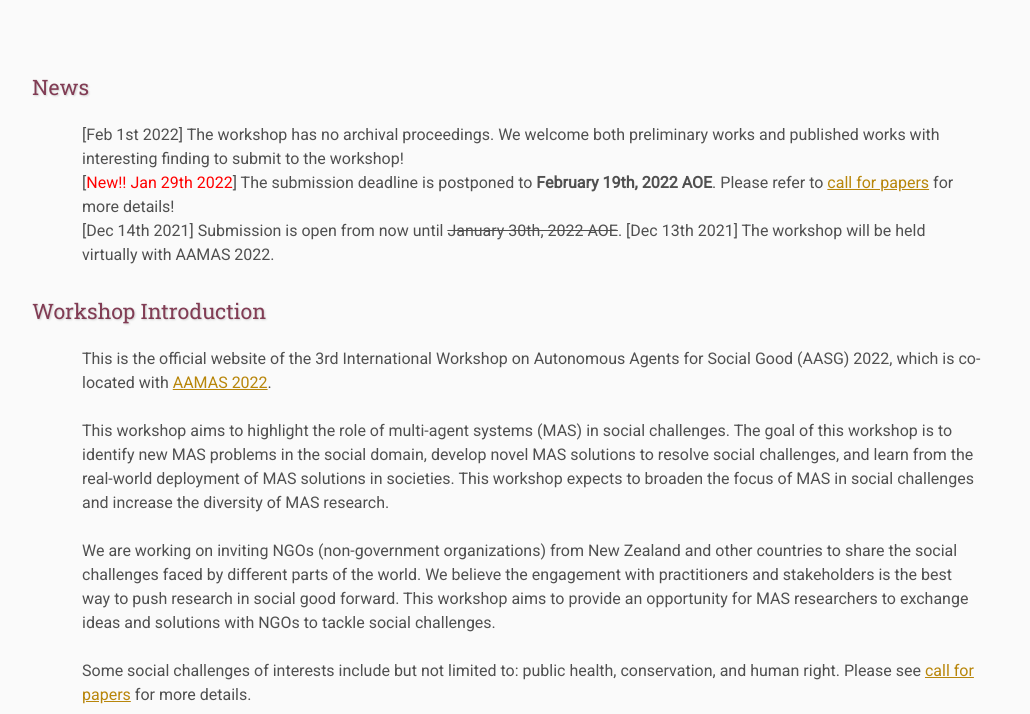
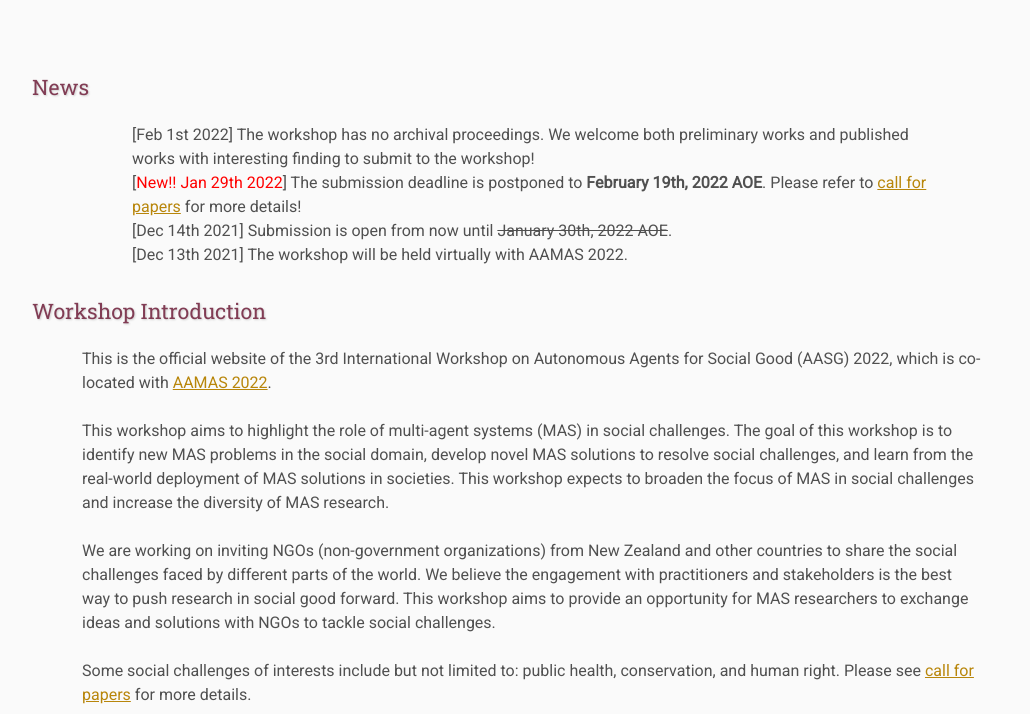
Before and after one commit to guaguakai/aasg2022, a plain HTML site: page index.html in a window 1280 px wide. Shown: the part 861-1575 px from the top of the page, without its empty margins (108-1138 px from the left). Drawn offline with Linux system fonts and the light colour scheme.

Commit message:
update info

```diff
--- a/index.html
+++ b/index.html
@@ -66,12 +66,12 @@
     <br>
 
     <h4>News</h4>
-        <p>
-    	    [Feb 1st 2022] The workshop has no archival proceedings. We welcome both preliminary works and published works with interesting finding to submit to the workshop! <br>
-   	    [<span style="color:red;">New!! Jan 29th 2022</span>] The submission deadline is postponed to <strong>February 19th, 2022 AOE</strong>. Please refer to <a href="call">call for papers</a> for more details! <br>
-	    [Dec 14th 2021] Submission is open from now until <strike>January 30th, 2022 AOE</strike>.
-            [Dec 13th 2021] The workshop will be held virtually with AAMAS 2022.
-        </p>
+        <ul>
+		<li> [Feb 1st 2022] The workshop has no archival proceedings. We welcome both preliminary works and published works with interesting finding to submit to the workshop! </li>
+		<li> [<span style="color:red;">New!! Jan 29th 2022</span>] The submission deadline is postponed to <strong>February 19th, 2022 AOE</strong>. Please refer to <a href="call">call for papers</a> for more details! </li>
+		<li> [Dec 14th 2021] Submission is open from now until <strike>January 30th, 2022 AOE</strike>. </li>
+		<li> [Dec 13th 2021] The workshop will be held virtually with AAMAS 2022. </li>
+        </ul>
 
     <h4>Workshop Introduction</h4>
 
```
